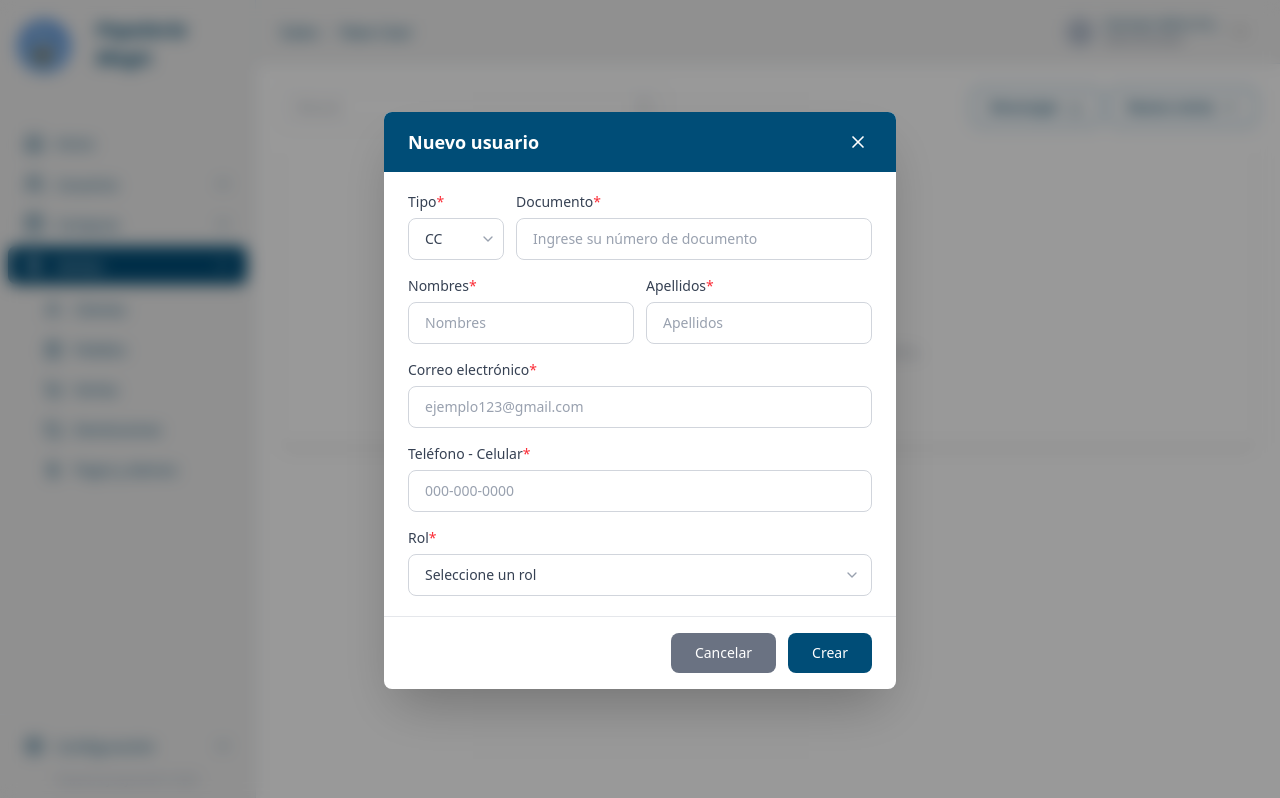
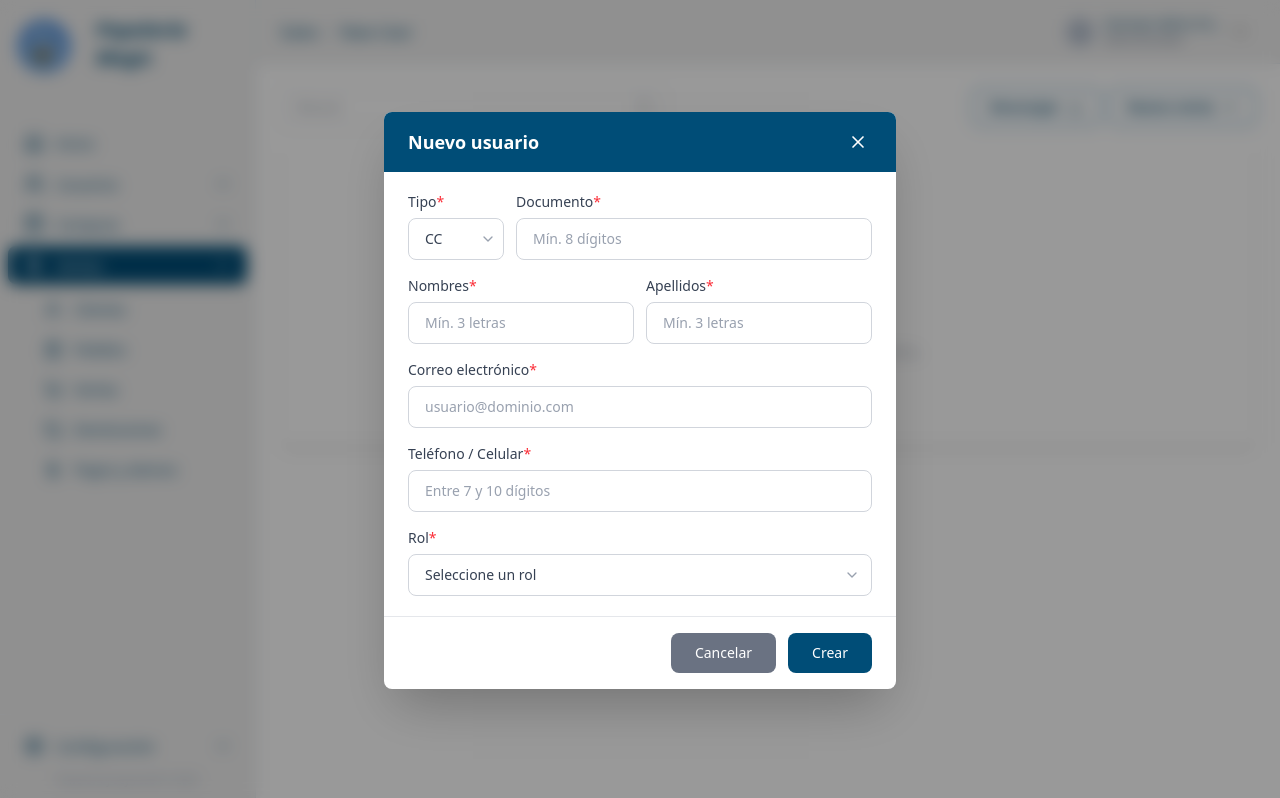
Before and after one commit to MiguelY08/proyecto_seymSoft, a React app in the folder frontend/: page /admin/sales/new-user in a window 1280 px wide. Built offline with nearby package versions, Linux system fonts and the light colour scheme; the HTML template or start-up script is replaced by a standard one.

Commit message:
Guardado de seguridad

```diff
--- a/frontend/src/Features/administrtivePanel/users/components/FormUser.jsx
+++ b/frontend/src/Features/administrtivePanel/users/components/FormUser.jsx
@@ -1,19 +1,25 @@
 import { useNavigate, useLocation } from 'react-router-dom';
-import { X, ChevronDown } from 'lucide-react';
-import { useState } from 'react';
+import { X, ChevronDown, CheckCircle2 } from 'lucide-react';
+import { useState, useMemo } from 'react';
 import { useAlert } from '../../../shared/alerts/useAlert';
 import { useModalAnimation } from '../../../shared/useModalAnimation';
 
 const STORAGE_KEY = 'pm_users';
 
+// ─── Normalizar: sin tildes, sin mayúsculas, sin espacios extremos ─────────────
+const normalizar = (str) =>
+  str.trim().toLowerCase().normalize('NFD').replace(/[\u0300-\u036f]/g, '');
+
 function FormUser() {
-  const navigate        = useNavigate();
-  const location        = useLocation();
-  const { showWarning, showSuccess } = useAlert();
-  const userToEdit      = location.state?.user ?? null;
-  const isEditing       = userToEdit !== null;
-  const returnTo        = location.state?.returnTo ?? '/admin/users';
-  const origin          = location.state?.origin ?? null;
+  const navigate   = useNavigate();
+  const location   = useLocation();
+  const { showWarning, showSuccess, showConfirm } = useAlert();
+
+  const userToEdit = location.state?.user   ?? null;
+  const isEditing  = userToEdit !== null;
+  const returnTo   = location.state?.returnTo ?? '/admin/users';
+  const origin     = location.state?.origin   ?? null;
+
   const { visible, handleClose: animatedClose } = useModalAnimation(returnTo);
 
   const transformOrigin = origin
@@ -30,69 +36,174 @@ function FormUser() {
     rol:       userToEdit?.rol       ?? '',
   });
 
-  const [errors, setErrors] = useState({});
+  const [errors,  setErrors]  = useState({});
+  const [touched, setTouched] = useState({});
 
   const tiposDocumento = ['CC', 'CE', 'NIT', 'TI', 'PP'];
   const roles          = ['Administrador', 'Empleado', 'Cliente'];
 
-  // ─── Validación de un campo individual ──────────────────────────────────────
-    const validateField = (name, value) => {
+  const PHONE_MIN = 7;
+  const PHONE_MAX = 10;
+
+  const docMinLength = { CC: 8, CE: 6, NIT: 9, TI: 10, PP: 5 };
+
+  // ─── Usuarios existentes — solo se leen una vez al montar ─────────────────
+  const existingUsers = useMemo(() => {
+    try {
+      const stored = localStorage.getItem(STORAGE_KEY);
+      return stored ? JSON.parse(stored) : [];
+    } catch { return []; }
+  }, []);
+
+  // ─── Validar duplicados ────────────────────────────────────────────────────
+  const checkDuplicates = (currentForm = form) => {
+    const dupes = {};
+    const nombreCompleto = `${currentForm.nombres.trim()} ${currentForm.apellidos.trim()}`.trim();
+
+    existingUsers.forEach((u) => {
+      if (isEditing && u.id === userToEdit.id) return; // Ignorar el propio usuario
+
+      if (currentForm.documento.trim() &&
+          normalizar(u.documento) === normalizar(currentForm.documento) &&
+          normalizar(u.tipo) === normalizar(currentForm.tipo)) {
+        dupes.documento = 'Este número de documento ya está registrado.';
+      }
+
+      if (currentForm.correo.trim() &&
+          normalizar(u.correo) === normalizar(currentForm.correo)) {
+        dupes.correo = 'Este correo electrónico ya está registrado.';
+      }
+
+      // Solo comparar nombre si ya tiene longitud suficiente para ser real
+      if (nombreCompleto.length >= 6 &&
+          normalizar(u.nombre) === normalizar(nombreCompleto)) {
+        dupes.nombres   = 'Ya existe un usuario con este nombre completo.';
+        dupes.apellidos = 'Ya existe un usuario con este nombre completo.';
+      }
+    });
+
+    return dupes;
+  };
+
+  // ─── Validación de formato de un campo ────────────────────────────────────
+  const validateField = (name, value, currentForm = form) => {
+    const v = value.trim();
     switch (name) {
-        case 'documento':
-          if (!value.trim())               return 'El documento es obligatorio.';
-          if (!/^\d+$/.test(value.trim())) return 'El documento solo debe contener números.';
+
+      case 'documento': {
+        const min = docMinLength[currentForm.tipo] ?? 8;
+        if (!v)               return 'El documento es obligatorio.';
+        if (!/^\d+$/.test(v)) return 'Solo se permiten números.';
+        if (v.length < min)   return `Mínimo ${min} dígitos para ${currentForm.tipo}.`;
         return '';
+      }
+
       case 'nombres':
-          if (!value.trim())                        return 'Los nombres son obligatorios.';
-          if (!/^[a-zA-ZÀ-ÿ\s]+$/.test(value.trim())) return 'Los nombres solo deben contener letras.';
+        if (!v)                                return 'Los nombres son obligatorios.';
+        if (!/^[a-zA-ZÀ-ÿ\s]+$/.test(v))      return 'Solo se permiten letras y espacios.';
+        if (v.replace(/\s+/g, '').length < 3)  return 'El nombre debe tener al menos 3 letras.';
         return '';
+
       case 'apellidos':
-          if (!value.trim())                        return 'Los apellidos son obligatorios.';
-          if (!/^[a-zA-ZÀ-ÿ\s]+$/.test(value.trim())) return 'Los apellidos solo deben contener letras.';
+        if (!v)                                return 'Los apellidos son obligatorios.';
+        if (!/^[a-zA-ZÀ-ÿ\s]+$/.test(v))      return 'Solo se permiten letras y espacios.';
+        if (v.replace(/\s+/g, '').length < 3)  return 'El apellido debe tener al menos 3 letras.';
         return '';
+
       case 'correo':
-          if (!value.trim())                                      return 'El correo electrónico es obligatorio.';
-          if (!/^[^\s@]+@[^\s@]+\.[^\s@]+$/.test(value.trim())) return 'Ingrese un correo válido. Ej: ejemplo@correo.com';
+        if (!v)                                         return 'El correo electrónico es obligatorio.';
+        if (!/^[^\s@]+@[^\s@]+\.[^\s@]{2,}$/.test(v))  return 'Ingrese un correo válido. Ej: usuario@dominio.com';
+        if (v.length < 10)                              return 'El correo parece muy corto. Verifícalo.';
         return '';
+
       case 'telefono':
-          if (!value.trim())               return 'El teléfono es obligatorio.';
-          if (!/^\d+$/.test(value.trim())) return 'El teléfono solo debe contener números.';
+        if (!v)                   return 'El teléfono es obligatorio.';
+        if (!/^\d+$/.test(v))     return 'Solo se permiten números.';
+        if (v.length < PHONE_MIN) return `Mínimo ${PHONE_MIN} dígitos.`;
+        if (v.length > PHONE_MAX) return `Máximo ${PHONE_MAX} dígitos.`;
         return '';
+
       case 'rol':
         if (!value) return 'Seleccione un rol.';
         return '';
+
       default:
         return '';
     }
   };
 
-    // ─── Validación en tiempo real + bloqueo de caracteres inválidos ────────────
+  // ─── handleChange: formato + duplicados en tiempo real ────────────────────
   const handleChange = (e) => {
     const { name, value } = e.target;
 
-      // ─── Filtrar caracteres no permitidos antes de actualizar el estado ──────
     let filtered = value;
     if (name === 'documento' || name === 'telefono') {
-        filtered = value.replace(/\D/g, '');                        // Solo dígitos
+      filtered = value.replace(/\D/g, '');
     } else if (name === 'nombres' || name === 'apellidos') {
-        filtered = value.replace(/[^a-zA-ZÀ-ÿ\s]/g, '');           // Solo letras y espacios
+      filtered = value.replace(/[^a-zA-ZÀ-ÿ\s]/g, '');
     }
 
-      setForm({ ...form, [name]: filtered });
-      setErrors({ ...errors, [name]: validateField(name, filtered) });
+    const updatedForm = { ...form, [name]: filtered };
+    setForm(updatedForm);
+    setTouched((prev) => ({ ...prev, [name]: true }));
+
+    // Calcular errores de formato y duplicados
+    const formatError = validateField(name, filtered, updatedForm);
+    const dupes       = checkDuplicates(updatedForm);
+
+    setErrors((prev) => {
+      const next = { ...prev };
+
+      // Actualizar el campo que cambió
+      next[name] = formatError || dupes[name] || '';
+
+      // Si nombres o apellidos cambia, re-evaluar ambos para el duplicado de nombre completo
+      if (name === 'nombres' || name === 'apellidos') {
+        const otroField = name === 'nombres' ? 'apellidos' : 'nombres';
+        // Limpiar duplicado del otro campo si ya no aplica
+        if (prev[otroField] === 'Ya existe un usuario con este nombre completo.') {
+          next[otroField] = dupes[otroField] || '';
+        }
+      }
+
+      return next;
+    });
   };
 
-  const validate = () => {
-    const newErrors = {};
-    Object.keys(form).forEach((field) => {
-      const error = validateField(field, form[field]);
-      if (error) newErrors[field] = error;
-    });
-    return newErrors;
+  // ─── Re-validar documento al cambiar tipo ─────────────────────────────────
+  const handleTipoChange = (e) => {
+    const updatedForm = { ...form, tipo: e.target.value };
+    setForm(updatedForm);
+    if (touched.documento) {
+      const formatError = validateField('documento', form.documento, updatedForm);
+      const dupes       = checkDuplicates(updatedForm);
+      setErrors((prev) => ({
+        ...prev,
+        documento: formatError || dupes.documento || '',
+      }));
+    }
   };
 
-  // ─── Guardar en localStorage ─────────────────────────────────────────────
+  // ─── Validación completa al enviar ────────────────────────────────────────
+  const validate = () => {
+    const errs = {};
+    Object.keys(form).forEach((field) => {
+      const e = validateField(field, form[field]);
+      if (e) errs[field] = e;
+    });
+    // Sobrescribir con duplicados si no hay ya error de formato
+    const dupes = checkDuplicates();
+    Object.entries(dupes).forEach(([field, msg]) => {
+      if (!errs[field]) errs[field] = msg;
+    });
+    return errs;
+  };
+
+  // ─── Guardar ───────────────────────────────────────────────────────────────
   const handleSubmit = () => {
+    const allTouched = Object.keys(form).reduce((acc, k) => ({ ...acc, [k]: true }), {});
+    setTouched(allTouched);
+
     const newErrors = validate();
     if (Object.keys(newErrors).length > 0) {
       setErrors(newErrors);
@@ -100,9 +211,9 @@ function FormUser() {
       return;
     }
 
-    const stored  = localStorage.getItem(STORAGE_KEY);
-    const users   = stored ? JSON.parse(stored) : [];
-    const nombre  = `${form.nombres.trim()} ${form.apellidos.trim()}`.trim();
+    const stored = localStorage.getItem(STORAGE_KEY);
+    const users  = stored ? JSON.parse(stored) : [];
+    const nombre = `${form.nombres.trim()} ${form.apellidos.trim()}`.trim();
 
     if (isEditing) {
       const updated = users.map((u) =>
@@ -112,48 +223,101 @@ function FormUser() {
       );
       localStorage.setItem(STORAGE_KEY, JSON.stringify(updated));
       showSuccess('Usuario actualizado', 'Los datos del usuario han sido actualizados.');
+      navigate(returnTo, {
+        state: returnTo !== '/admin/users' ? { newUserId: String(userToEdit.id) } : undefined,
+      });
     } else {
       const newId   = users.length > 0 ? Math.max(...users.map((u) => u.id)) + 1 : 1;
       const newUser = {
-        id:       newId,
-        tipo:     form.tipo,
+        id: newId,
+        tipo: form.tipo,
         documento: form.documento,
         nombre,
         correo:   form.correo,
         telefono: form.telefono,
         rol:      form.rol,
         activo:   true,
-        registradoDesde: new Date().toLocaleDateString('es-CO', { day: '2-digit', month: '2-digit', year: 'numeric' }),
+        registradoDesde: new Date().toLocaleDateString('es-CO', {
+          day: '2-digit', month: '2-digit', year: 'numeric',
+        }),
       };
       localStorage.setItem(STORAGE_KEY, JSON.stringify([...users, newUser]));
       showSuccess('Usuario creado', 'El nuevo usuario ha sido registrado exitosamente.');
-    }
-
       navigate(returnTo, {
         state: returnTo !== '/admin/users' ? { newUserId: String(newId) } : undefined,
       });
+    }
   };
 
-  const handleCancel = () => animatedClose();
+  // ─── Detectar si el formulario fue modificado ─────────────────────────────
+  const isDirty = (() => {
+    if (isEditing) {
+      const nombreOriginal    = userToEdit.nombre ?? '';
+      const nombresOriginal   = nombreOriginal.split(' ').slice(0, 2).join(' ');
+      const apellidosOriginal = nombreOriginal.split(' ').slice(2).join(' ');
+      return (
+        form.tipo      !== (userToEdit.tipo      ?? 'CC') ||
+        form.documento !== (userToEdit.documento  ?? '')   ||
+        form.nombres   !== nombresOriginal                 ||
+        form.apellidos !== apellidosOriginal               ||
+        form.correo    !== (userToEdit.correo     ?? '')   ||
+        form.telefono  !== (userToEdit.telefono   ?? '')   ||
+        form.rol       !== (userToEdit.rol        ?? '')
+      );
+    }
+    // En creación: sucio si cualquier campo tiene valor (ignorando tipo que siempre tiene default)
+    return (
+      form.documento.trim() !== '' ||
+      form.nombres.trim()   !== '' ||
+      form.apellidos.trim() !== '' ||
+      form.correo.trim()    !== '' ||
+      form.telefono.trim()  !== '' ||
+      form.rol              !== ''
+    );
+  })();
+
+  const handleCancel = async () => {
+    if (!isDirty) { animatedClose(); return; }
+    const confirmed = await showConfirm(
+      'warning',
+      '¿Salir sin guardar?',
+      'Tienes cambios sin guardar. Si sales ahora perderás todo lo que has ingresado.',
+      { confirmButtonText: 'Sí, salir', cancelButtonText: 'Seguir editando' }
+    );
+    if (confirmed?.isConfirmed) animatedClose();
+  };
+
+  // ─── Helpers de estilo ─────────────────────────────────────────────────────
+  const isValid = (field) =>
+    touched[field] && !errors[field] && form[field].toString().trim() !== '';
 
   const inputClass = (field) =>
-    `w-full px-4 py-2.5 text-sm border rounded-lg outline-none bg-white text-gray-700 placeholder-gray-400 transition-colors duration-200 ${
-      errors[field]
+    `w-full px-4 py-2.5 pr-10 text-sm border rounded-lg outline-none bg-white text-gray-700 placeholder-gray-400 transition-colors duration-200 ${
+      touched[field] && errors[field]
         ? 'border-red-500 focus:border-red-500 focus:ring-2 focus:ring-red-200'
+        : isValid(field)
+        ? 'border-green-500 focus:border-green-500 focus:ring-2 focus:ring-green-200'
         : 'border-gray-300 focus:border-[#004D77] focus:ring-2 focus:ring-[#004D77]/20'
     }`;
 
   const selectClass = (field) =>
     `appearance-none w-full px-4 py-2.5 text-sm border rounded-lg outline-none bg-white text-gray-700 cursor-pointer transition-colors duration-200 ${
-      errors[field]
+      touched[field] && errors[field]
         ? 'border-red-500 focus:border-red-500 focus:ring-2 focus:ring-red-200'
+        : isValid(field)
+        ? 'border-green-500 focus:border-green-500 focus:ring-2 focus:ring-green-200'
         : 'border-gray-300 focus:border-[#004D77] focus:ring-2 focus:ring-[#004D77]/20'
     }`;
 
   const ErrorMsg = ({ field }) =>
-    errors[field]
-      ? <p className="mt-1 text-sm text-red-600">{errors[field]}</p>
+    touched[field] && errors[field]
+      ? <p className="mt-1 text-xs text-red-500">{errors[field]}</p>
       : null;
+
+  const FieldCheck = ({ field }) =>
+    isValid(field) ? (
+      <CheckCircle2 className="absolute right-3 top-1/2 -translate-y-1/2 w-4 h-4 text-green-500 pointer-events-none" strokeWidth={2} />
+    ) : null;
 
   return (
     <div
@@ -171,7 +335,7 @@ function FormUser() {
         className={`bg-white rounded-lg shadow-2xl w-full max-w-sm sm:max-w-md md:max-w-lg overflow-hidden flex flex-col
           ${visible ? 'scale-100 opacity-100' : 'scale-0 opacity-0'}`}
       >
-        {/* Header */}
+        {/* ── Header ────────────────────────────────────────────────────── */}
         <div className="flex items-center justify-between px-6 py-4 bg-[#004D77] shrink-0">
           <h2 className="text-white font-semibold text-lg">
             {isEditing ? 'Editar usuario' : 'Nuevo usuario'}
@@ -181,7 +345,7 @@ function FormUser() {
           </button>
         </div>
 
-        {/* Body */}
+        {/* ── Body ──────────────────────────────────────────────────────── */}
         <div className="px-6 py-5 flex flex-col gap-4 overflow-y-auto">
 
           {/* Tipo + Documento */}
@@ -194,27 +358,32 @@ function FormUser() {
                 <select
                   name="tipo"
                   value={form.tipo}
-                  onChange={handleChange}
-                  className={`appearance-none w-24 px-4 py-2.5 text-sm border rounded-lg outline-none bg-white text-gray-700 cursor-pointer transition-colors duration-200 ${
-                    errors.tipo
-                      ? 'border-red-500 focus:border-red-500 focus:ring-2 focus:ring-red-200'
-                      : 'border-gray-300 focus:border-[#004D77] focus:ring-2 focus:ring-[#004D77]/20'
-                  }`}
+                  onChange={handleTipoChange}
+                  className="appearance-none w-24 px-4 py-2.5 text-sm border rounded-lg outline-none bg-white text-gray-700 cursor-pointer transition-colors duration-200 border-gray-300 focus:border-[#004D77] focus:ring-2 focus:ring-[#004D77]/20"
                 >
-                  {tiposDocumento.map((t) => (
-                    <option key={t} value={t}>{t}</option>
-                  ))}
+                  {tiposDocumento.map((t) => <option key={t} value={t}>{t}</option>)}
                 </select>
                 <ChevronDown className="absolute right-2 top-1/2 -translate-y-1/2 w-4 h-4 text-gray-400 pointer-events-none" strokeWidth={2} />
               </div>
-              <ErrorMsg field="tipo" />
             </div>
 
             <div className="flex flex-col gap-1.5 flex-1">
               <label className="block text-sm font-medium text-gray-700">
                 Documento<span className="text-red-500">*</span>
               </label>
-              <input type="text" name="documento" value={form.documento} onChange={handleChange} placeholder="Ingrese su número de documento" className={inputClass('documento')} />
+              <div className="relative">
+                <input
+                  type="text"
+                  name="documento"
+                  value={form.documento}
+                  onChange={handleChange}
+                  placeholder={`Mín. ${docMinLength[form.tipo] ?? 8} dígitos`}
+                  maxLength={12}
+                  autoComplete="off"
+                  className={inputClass('documento')}
+                />
+                <FieldCheck field="documento" />
+              </div>
               <ErrorMsg field="documento" />
             </div>
           </div>
@@ -225,14 +394,36 @@ function FormUser() {
               <label className="block text-sm font-medium text-gray-700">
                 Nombres<span className="text-red-500">*</span>
               </label>
-              <input type="text" name="nombres" value={form.nombres} onChange={handleChange} placeholder="Nombres" className={inputClass('nombres')} />
+              <div className="relative">
+                <input
+                  type="text"
+                  name="nombres"
+                  value={form.nombres}
+                  onChange={handleChange}
+                  placeholder="Mín. 3 letras"
+                  autoComplete="off"
+                  className={inputClass('nombres')}
+                />
+                <FieldCheck field="nombres" />
+              </div>
               <ErrorMsg field="nombres" />
             </div>
             <div className="flex flex-col gap-1.5 flex-1">
               <label className="block text-sm font-medium text-gray-700">
                 Apellidos<span className="text-red-500">*</span>
               </label>
-              <input type="text" name="apellidos" value={form.apellidos} onChange={handleChange} placeholder="Apellidos" className={inputClass('apellidos')} />
+              <div className="relative">
+                <input
+                  type="text"
+                  name="apellidos"
+                  value={form.apellidos}
+                  onChange={handleChange}
+                  placeholder="Mín. 3 letras"
+                  autoComplete="off"
+                  className={inputClass('apellidos')}
+                />
+                <FieldCheck field="apellidos" />
+              </div>
               <ErrorMsg field="apellidos" />
             </div>
           </div>
@@ -242,16 +433,39 @@ function FormUser() {
             <label className="block text-sm font-medium text-gray-700">
               Correo electrónico<span className="text-red-500">*</span>
             </label>
-            <input type="email" name="correo" value={form.correo} onChange={handleChange} placeholder="ejemplo123@gmail.com" className={inputClass('correo')} />
+            <div className="relative">
+              <input
+                type="email"
+                name="correo"
+                value={form.correo}
+                onChange={handleChange}
+                placeholder="usuario@dominio.com"
+                autoComplete="off"
+                className={inputClass('correo')}
+              />
+              <FieldCheck field="correo" />
+            </div>
             <ErrorMsg field="correo" />
           </div>
 
           {/* Teléfono */}
           <div className="flex flex-col gap-1.5">
             <label className="block text-sm font-medium text-gray-700">
-              Teléfono - Celular<span className="text-red-500">*</span>
+              Teléfono / Celular<span className="text-red-500">*</span>
             </label>
-            <input type="tel" name="telefono" value={form.telefono} onChange={handleChange} placeholder="000-000-0000" className={inputClass('telefono')} />
+            <div className="relative">
+              <input
+                type="tel"
+                name="telefono"
+                value={form.telefono}
+                onChange={handleChange}
+                placeholder={`Entre ${PHONE_MIN} y ${PHONE_MAX} dígitos`}
+                maxLength={PHONE_MAX}
+                autoComplete="off"
+                className={inputClass('telefono')}
+              />
+              <FieldCheck field="telefono" />
+            </div>
             <ErrorMsg field="telefono" />
           </div>
 
@@ -261,11 +475,14 @@ function FormUser() {
               Rol<span className="text-red-500">*</span>
             </label>
             <div className="relative">
-              <select name="rol" value={form.rol} onChange={handleChange} className={selectClass('rol')}>
+              <select
+                name="rol"
+                value={form.rol}
+                onChange={handleChange}
+                className={selectClass('rol')}
+              >
                 <option value="" disabled>Seleccione un rol</option>
-                {roles.map((r) => (
-                  <option key={r} value={r}>{r}</option>
-                ))}
+                {roles.map((r) => <option key={r} value={r}>{r}</option>)}
               </select>
               <ChevronDown className="absolute right-3 top-1/2 -translate-y-1/2 w-4 h-4 text-gray-400 pointer-events-none" strokeWidth={2} />
             </div>
@@ -273,12 +490,18 @@ function FormUser() {
           </div>
         </div>
 
-        {/* Footer */}
+        {/* ── Footer ────────────────────────────────────────────────────── */}
         <div className="border-t border-gray-200 px-6 py-4 flex items-center justify-end gap-3 shrink-0">
-          <button onClick={handleCancel} className="px-6 py-2.5 text-sm font-medium text-white bg-gray-500 hover:bg-gray-600 rounded-lg transition-colors cursor-pointer">
+          <button
+            onClick={handleCancel}
+            className="px-6 py-2.5 text-sm font-medium text-white bg-gray-500 hover:bg-gray-600 rounded-lg transition-colors cursor-pointer"
+          >
             Cancelar
           </button>
-          <button onClick={handleSubmit} className="px-6 py-2.5 text-sm font-medium text-white bg-[#004D77] hover:bg-[#003a5c] rounded-lg transition-colors cursor-pointer">
+          <button
+            onClick={handleSubmit}
+            className="px-6 py-2.5 text-sm font-medium text-white bg-[#004D77] hover:bg-[#003a5c] rounded-lg transition-colors cursor-pointer"
+          >
             {isEditing ? 'Guardar cambios' : 'Crear'}
           </button>
         </div>
```
Lines whose indentation alone changed are shown as unchanged.
